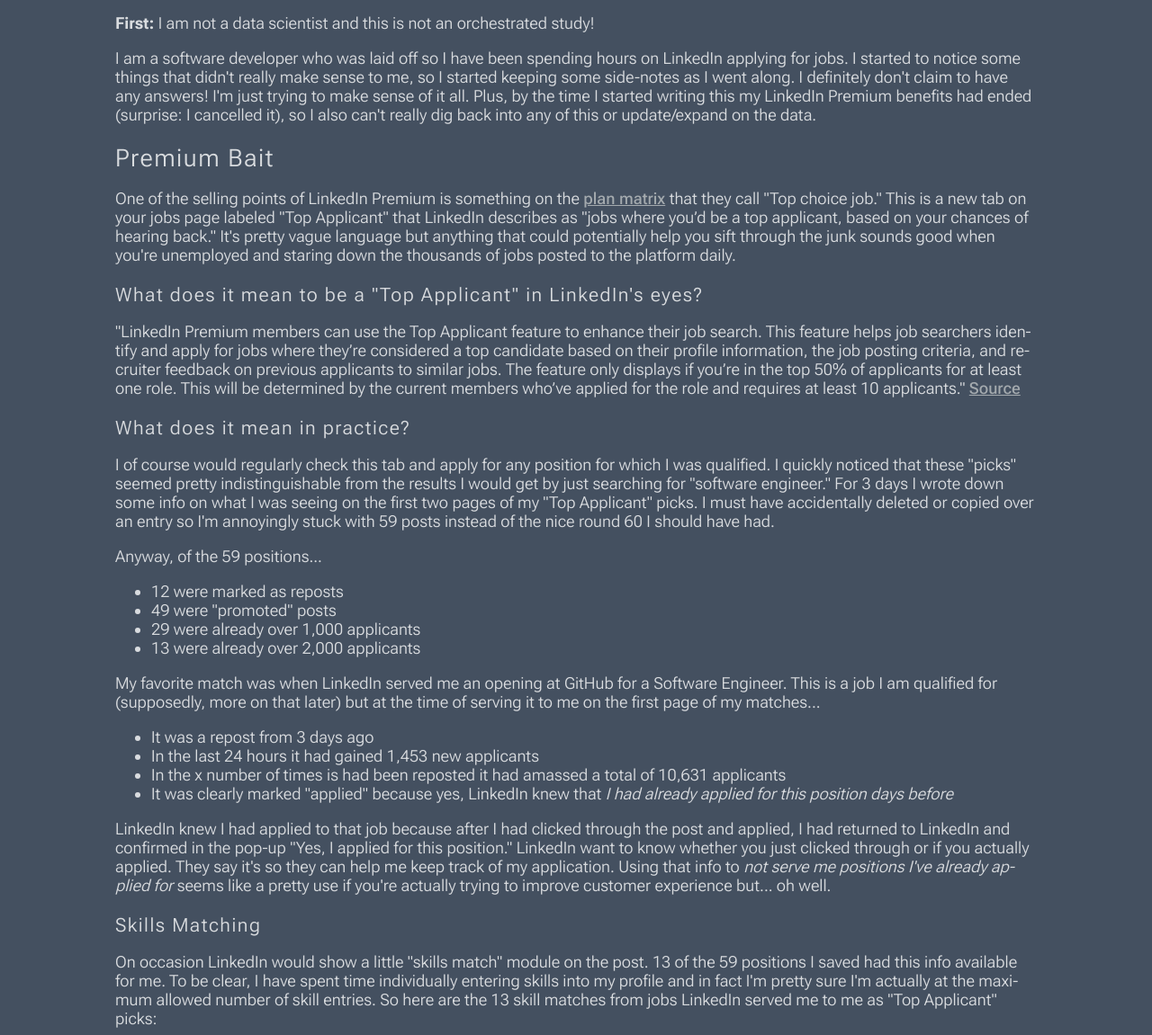
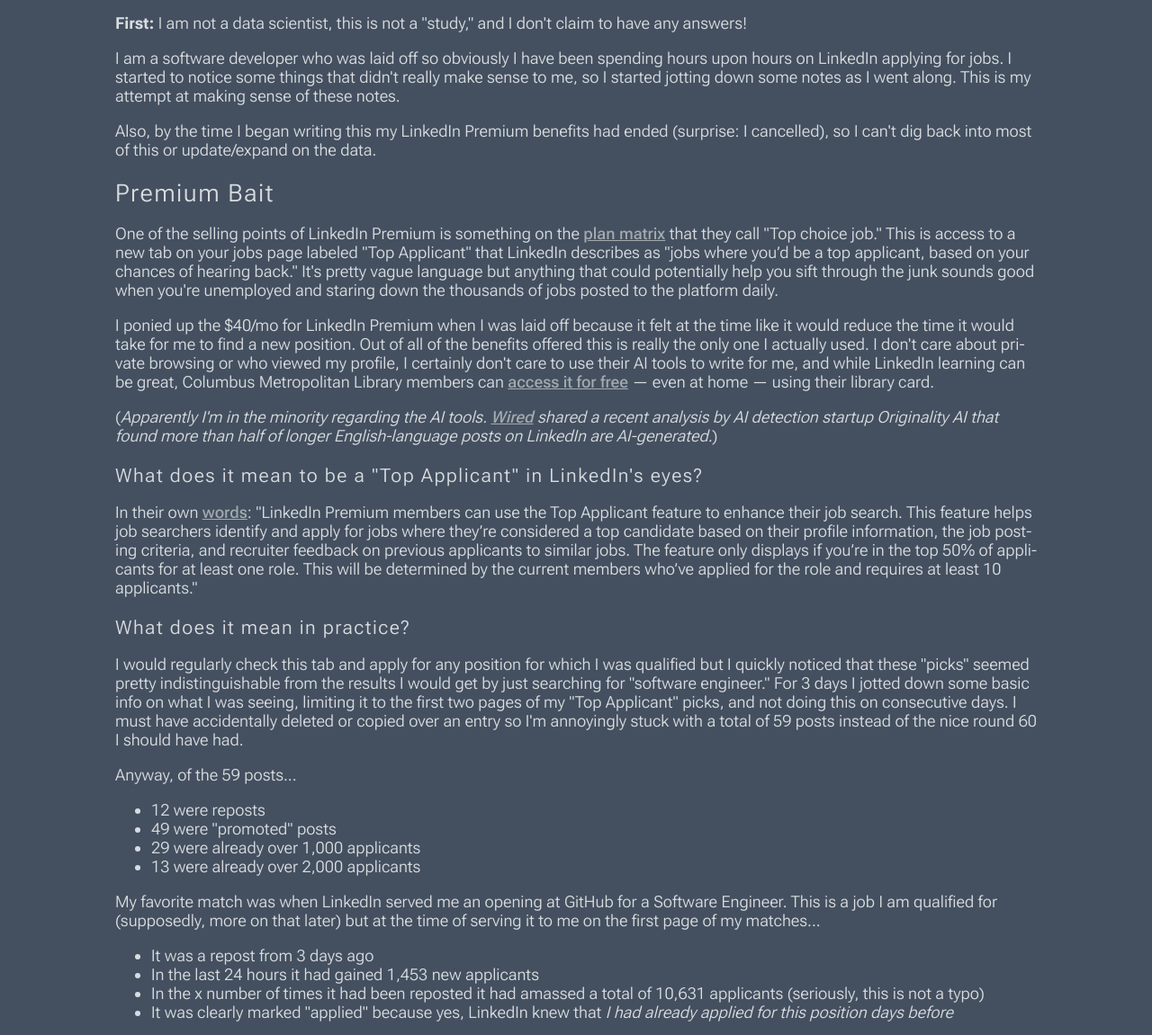
Before and after one commit to jsspen/jsspen.github.io, an Eleventy site: page src/pages/writing/misc/linkedin.md in a window 1280 px wide. Shown: the part 184-1335 px from the top of the page at 90% size. Built offline with nearby package versions, Linux system fonts and the light colour scheme; Eleventy itself is replaced by a stand-in of ours; files that its build step writes are made by us from their sources; what eleventy-plugin-pdfembed, markdown-it-emoji, markdown-it-task-checkbox would draw is missing.

Commit message:
updated post

```diff
--- a/src/pages/writing/misc/linkedin.md
+++ b/src/pages/writing/misc/linkedin.md
@@ -1,6 +1,7 @@
 ---
 layout: page.njk
 date: 2024-12-13
+title: On LinkedIn "Top Applicant" Bait
 eleventyNavigation:
     key: 2024-12-13 &mdash; On LinkedIn "Top Applicant" Bait
     parent: Miscellany
@@ -9,24 +10,30 @@
 # On LinkedIn "Top Applicant" Bait
 <div class="post-date">2024-12-13</div>
 
-**First:** I am not a data scientist and this is not an orchestrated study!
+**First:** I am not a data scientist, this is not a "study," and I don't claim to have any answers!
 
-I am a software developer who was laid off so I have been spending hours on LinkedIn applying for jobs. I started to notice some things that didn't really make sense to me, so I started keeping some side-notes as I went along. I definitely don't claim to have any answers! I'm just trying to make sense of it all. Plus, by the time I started writing this my LinkedIn Premium benefits had ended (surprise: I cancelled it), so I also can't really dig back into any of this or update/expand on the data.
+I am a software developer who was laid off so obviously I have been spending hours upon hours on LinkedIn applying for jobs. I started to notice some things that didn't really make sense to me, so I started jotting down some notes as I went along. This is my attempt at making sense of these notes.
+
+Also, by the time I began writing this my LinkedIn Premium benefits had ended (surprise: I cancelled), so I can't dig back into most of this or update/expand on the data.
 
 ## Premium Bait
 
-One of the selling points of LinkedIn Premium is something on the [plan matrix](https://www.linkedin.com/help/linkedin/answer/a545596/linkedin-free-accounts-and-premium-subscriptions?lang=en) that they call "Top choice job." This is a new tab on your jobs page labeled "Top Applicant" that LinkedIn describes as "jobs where you’d be a top applicant, based on your chances of hearing back." It's pretty vague language but anything that could potentially help you sift through the junk sounds good when you're unemployed and staring down the thousands of jobs posted to the platform daily.
+One of the selling points of LinkedIn Premium is something on the [plan matrix](https://www.linkedin.com/help/linkedin/answer/a545596/linkedin-free-accounts-and-premium-subscriptions?lang=en) that they call "Top choice job." This is access to a new tab on your jobs page labeled "Top Applicant" that LinkedIn describes as "jobs where you’d be a top applicant, based on your chances of hearing back." It's pretty vague language but anything that could potentially help you sift through the junk sounds good when you're unemployed and staring down the thousands of jobs posted to the platform daily.
+
+I ponied up the $40/mo for LinkedIn Premium when I was laid off because it felt at the time like it would reduce the time it would take for me to find a new position. Out of all of the benefits offered this is really the only one I actually used. I don't care about private browsing or who viewed my profile, I certainly don't care to use their AI tools to write for me, and while LinkedIn learning can be great, Columbus Metropolitan Library members can [access it for free](https://www.columbuslibrary.org/resources-by-subject/topics/online-courses-tutoring/) &mdash; even at home &mdash; using their library card.
+
+(*Apparently I'm in the minority regarding the AI tools. [Wired](https://www.wired.com/story/linkedin-ai-generated-influencers/) shared a recent analysis by AI detection startup Originality AI that found more than half of longer English-language posts on LinkedIn are AI-generated.*)
 
 ### What does it mean to be a "Top Applicant" in LinkedIn's eyes?
 
-"LinkedIn Premium members can use the Top Applicant feature to enhance their job search. This feature helps job searchers identify and apply for jobs where they’re considered a top candidate based on their profile information, the job posting criteria, and recruiter feedback on previous applicants to similar jobs. The feature only displays if you’re in the top 50% of applicants for at least one role. This will be determined by the current members who’ve applied for the role and requires at least 10 applicants." [Source](https://www.linkedin.com/help/linkedin/answer/a548337/using-the-top-applicant-feature-to-apply-for-jobs?lang=en)
+In their own [words](https://www.linkedin.com/help/linkedin/answer/a548337/using-the-top-applicant-feature-to-apply-for-jobs?lang=en): "LinkedIn Premium members can use the Top Applicant feature to enhance their job search. This feature helps job searchers identify and apply for jobs where they’re considered a top candidate based on their profile information, the job posting criteria, and recruiter feedback on previous applicants to similar jobs. The feature only displays if you’re in the top 50% of applicants for at least one role. This will be determined by the current members who’ve applied for the role and requires at least 10 applicants."
 
 ### What does it mean in practice?
 
-I of course would regularly check this tab and apply for any position for which I was qualified. I quickly noticed that these "picks" seemed pretty indistinguishable from the results I would get by just searching for "software engineer." For 3 days I wrote down some info on what I was seeing on the first two pages of my "Top Applicant" picks. I must have accidentally deleted or copied over an entry so I'm annoyingly stuck with 59 posts instead of the nice round 60 I should have had.
+I would regularly check this tab and apply for any position for which I was qualified but I quickly noticed that these "picks" seemed pretty indistinguishable from the results I would get by just searching for "software engineer." For 3 days I jotted down some basic info on what I was seeing, limiting it to the first two pages of my "Top Applicant" picks, and not doing this on consecutive days. I must have accidentally deleted or copied over an entry so I'm annoyingly stuck with a total of 59 posts instead of the nice round 60 I should have had.
 
-Anyway, of the 59 positions...
-- 12 were marked as reposts
+Anyway, of the 59 posts...
+- 12 were reposts
 - 49 were "promoted" posts
 - 29 were already over 1,000 applicants
 - 13 were already over 2,000 applicants
@@ -34,14 +41,14 @@
 My favorite match was when LinkedIn served me an opening at GitHub for a Software Engineer. This is a job I am qualified for (supposedly, more on that later) but at the time of serving it to me on the first page of my matches...
 - It was a repost from 3 days ago
 - In the last 24 hours it had gained 1,453 new applicants
-- In the x number of times is had been reposted it had amassed a total of 10,631 applicants
+- In the x number of times it had been reposted it had amassed a total of 10,631 applicants (seriously, this is not a typo)
 - It was clearly marked "applied" because yes, LinkedIn knew that *I had already applied for this position days before*
 
-LinkedIn knew I had applied to that job because after I had clicked through the post and applied, I had returned to LinkedIn and confirmed in the pop-up "Yes, I applied for this position." LinkedIn want to know whether you just clicked through or if you actually applied. They say it's so they can help me keep track of my application. Using that info to *not serve me positions I've already applied for* seems like a pretty use if you're actually trying to improve customer experience but... oh well.
+LinkedIn knew I had applied to that job because after I clicked through the post and applied, I returned to LinkedIn and confirmed in the pop-up "Yes, I applied for this position." LinkedIn want to know whether you just clicked through or if you actually applied. They say it's so they can help me keep track of my application. I'm not sure why they aren't also using it to prevent *serving me positions for which I've already applied* but... oh well.
 
 ### Skills Matching
 
-On occasion LinkedIn would show a little "skills match" module on the post. 13 of the 59 positions I saved had this info available for me. To be clear, I have spent time individually entering skills into my profile and in fact I'm pretty sure I'm actually at the maximum allowed number of skill entries. So here are the 13 skill matches from jobs LinkedIn served me to me as "Top Applicant" picks:
+On occasion LinkedIn would show a little "skills match" module on the post. 13 of the 59 positions I saved had this info listed. To be clear, I have spent a fair amount of time entering individual skills into my profile and in fact, I'm pretty sure I'm actually at the maximum allowed number of entries. So here are the 13 skill matches from jobs LinkedIn served me to me as "Top Applicant" picks:
 
 - 0 of 1 skills match (0%)
 - 0 of 1 skills match (0%)
@@ -57,10 +64,12 @@
 - 5 of 10 skills match (50%)
 - 5 of 11 skills match (45.45%)
 
-Setting aside the (*three!*) 0% "matches" here, LinkedIn is telling me I'm somehow a "Top Applicant" for a job where I have literally 1 of the 11 skills the company wants? My best bet here is a 3/5? Why would they suggest these?
+Setting aside the (*three!*) 0% "matches" here, LinkedIn is telling me I'm somehow a "Top Applicant" for a job where I have 1 of the 11 skills the company wants? Out of all of these my best bet is a 3/5? It paints a pretty dismal picture if these are the positions where I'm most likely to hear back.
 
-Well, remember when I mentioned that 49 out of the 59 posts I'm looking at were paid promos? Would you believe that 100% of these skill match pairings were promoted posts? It seems like LinkedIn would rather show a promoted post than a good match.
+Well, remember when I mentioned that 49 out of the 59 posts I'm looking at were paid promos? Would you believe that 100% of these skill match pairings were promoted posts? It seems to me like LinkedIn would prefer to show me a promoted post rather than a good match.
 
-So I'm paying $40/mo to LinkedIn for them to show me jobs where I'll supposedly stand the best chance of being hired, but nearly every one of those matches I'm served is a paid promo, which is obviously going to have a huge number of applicants already, and even if I do happen to catch the job right when it's posted it's entirely possible that I'm not even a good match skills-wise because even though LinkedIn has a "skills" system in place it doesn't seem like it's actually being used when picking these "matches" to serve to you.
+### Where is the value?
+
+So I'm paying $40/mo to LinkedIn for them to show me jobs where I'll supposedly stand the best chance of being hired, but nearly every one of those matches I'm served is a paid promo. A paid promo is likely to receive a large number of applicants quickly after posting and we've all heard about the benefit of being an early applicant. If it is an advantage to be one of the first hundred applicants then what can be said of the odds for applicant 5,001? Though even if I do happen to catch the job right when it's posted it's entirely possible that I'm not even a good match skills-wise because even though LinkedIn has a "skills" system in place it doesn't seem like it's actually being used when calculating where I would be a "Top Applicant".
 
 I wish I would have cancelled sooner.
```
